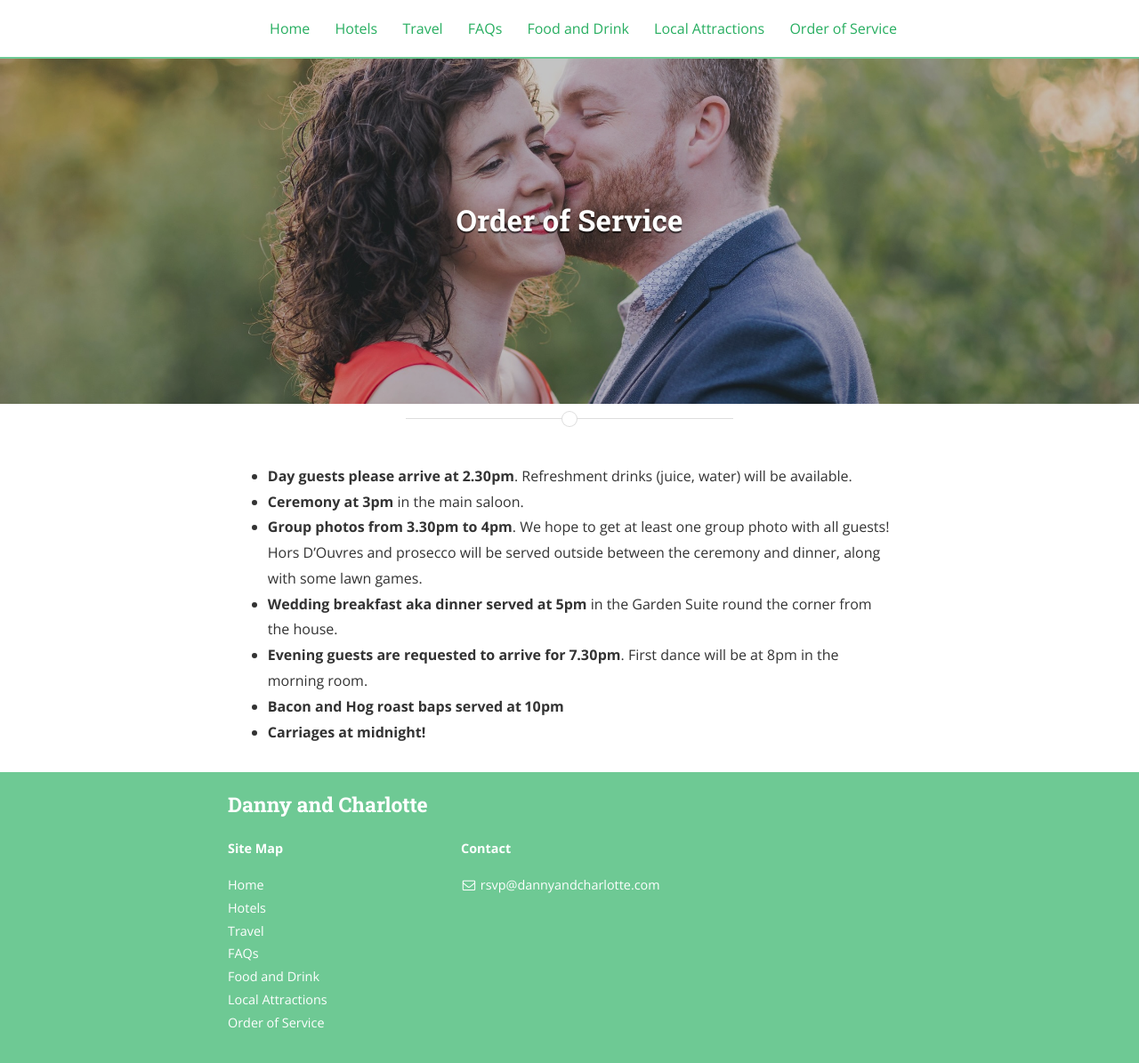
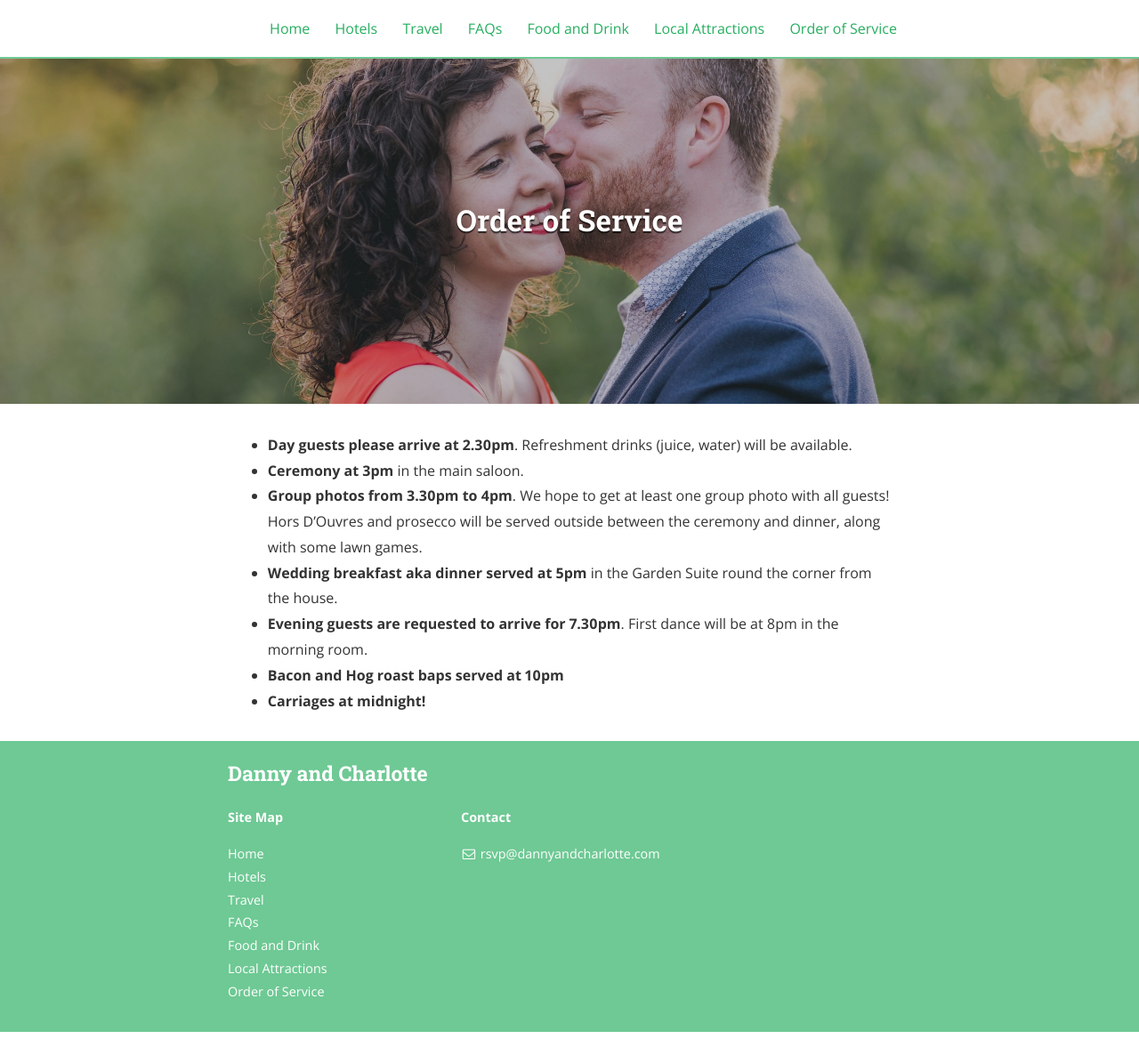
Before and after one commit to dannybrown/dannyandcharlotte.com, a Jekyll site: the page built from order-of-service.md, in a window 1280 px wide and 1195 px high. Shown: the whole window at 89% size. Built offline with Jekyll 4.4.1, drawn with Linux system fonts in a browser that asks for light colours; nearby versions of some CDN libraries.

Commit message:
remove divider

```diff
--- a/_layouts/page.html
+++ b/_layouts/page.html
@@ -12,8 +12,6 @@ layout: default
   </div>
   <div class="wrapper">
 
-  {% include page_divider.html %}
-
   <article class="post-content">
     {{ content }}
   </article>
```
